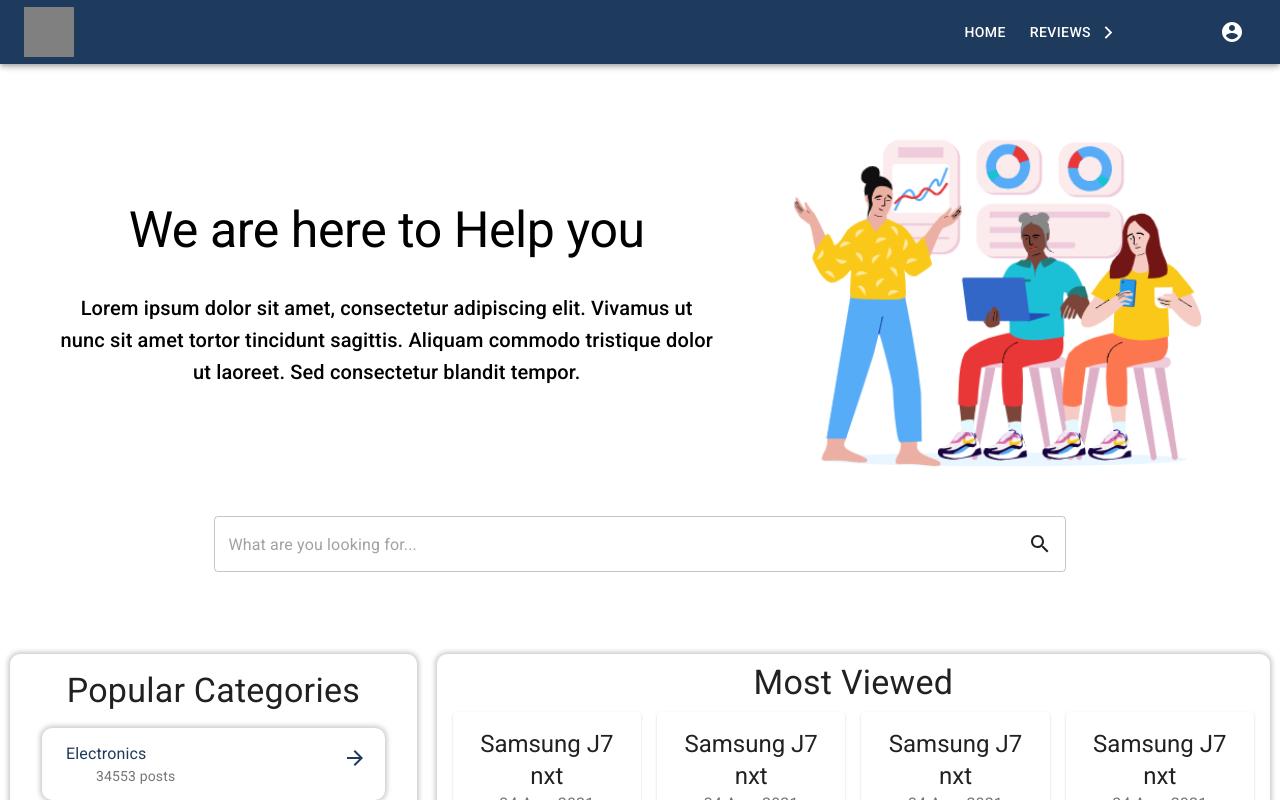
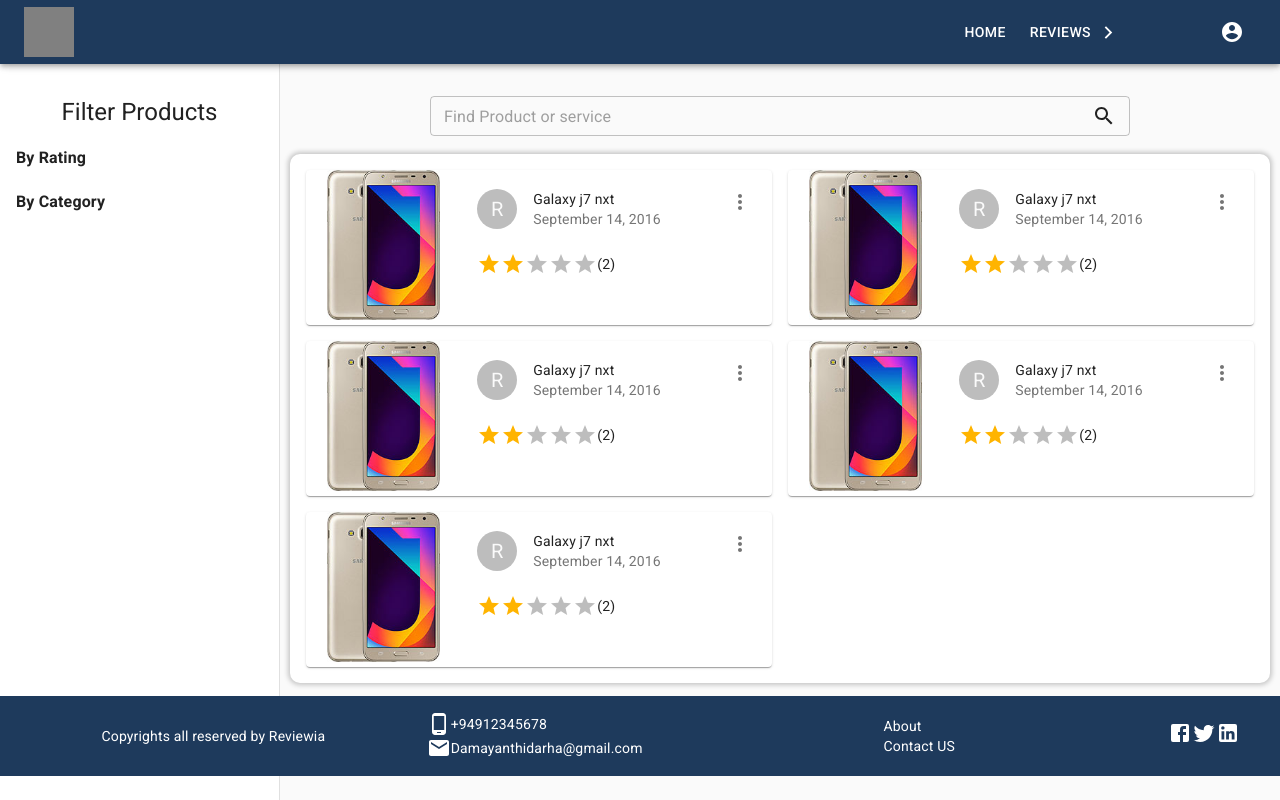
Before and after one commit to dev-stream-lk/reviewia, a React (Create React App) app: page / in a window 1280 px wide. Shown: the top 800 px of the page. Built offline with nearby package versions, Linux system fonts and the light colour scheme; the HTML template or start-up script is replaced by a standard one.

Commit message:
finished product list

```diff
--- a/src/App.js
+++ b/src/App.js
@@ -1,4 +1,4 @@
-import { createMuiTheme, ThemeProvider } from '@material-ui/core';
+import { createMuiTheme, CssBaseline, ThemeProvider } from '@material-ui/core';
 import './App.css';
 import UserForm from './pages/UserForm';
 
@@ -15,6 +15,7 @@
 function App() {
     return (
         <ThemeProvider theme={theme}>
+            <CssBaseline />
             <div className="App">
                 <UserForm/>
             </div>
--- a/src/components/Header.js
+++ b/src/components/Header.js
@@ -1,4 +1,4 @@
-import React, { useState } from "react";
+import React, { useState, useEffect } from "react";
 import {
   AppBar,
   IconButton,
@@ -81,6 +81,12 @@
             paddingTop:0,
             paddingBottom:0
         }
+    },
+    isMobileIcon:{
+      padding:20,
+      [ theme.breakpoints.up("md")]:{
+        display:"none"
+      }
     }
 }));
 
@@ -117,15 +123,18 @@
   );
 };
 
-export default function Header() {
+export default function Header(props) {
   const classes = useStyles();
   const theme = useTheme();
-  const isMobile = useMediaQuery(theme.breakpoints.down("xm"));
+  const {isMobile, handleIsMobile} = props;
   const [anchorEl, setAnchorEl] = React.useState(null);
   const open = Boolean(anchorEl);
 
   const [categoryAnchorEl, setCategoryAnchorEl] = useState(null);
   const openCategoty = Boolean(categoryAnchorEl);
+
+  useEffect(() => {
+  }, [handleIsMobile])
 
   const handleMenu = (event) => {
     setAnchorEl(event.currentTarget);
@@ -160,37 +169,20 @@
       <div className={classes.getHeaderPadding}></div>
       <AppBar className={classes.appBar} id="header">
         <Toolbar>
-          <div style={{ width: 50, height: 50, backgroundColor: "grey" }}></div>
-          <div className={classes.getPadding}></div>
-          {isMobile ? (
-            <>
+        <div className={classes.isMobileIcon}>
             <IconButton
               edge="start"
               color="inherit"
               aria-label="open drawer"
-                onClick={handleMenu}
+              onClick={() => handleIsMobile(true)}
               size="small"
             >
               <MenuIcon />
             </IconButton>
-              <Menu
-              autoFocus="false"
-                id="menu-appbar"
-                anchorEl={anchorEl}
-                anchorOrigin={{
-                  vertical: 100,
-                  horizontal: -100,
-                }}
-                keepMounted
-                open={open}
-                onClose={handleClose}
-              >
-                <MenuItem onClick={handleClose}>Profile</MenuItem>
-                <MenuItem onClick={handleClose}>My account</MenuItem>
-              </Menu>
-            </>
-          ) : (
-            <>
+          </div>
+          <div style={{ width: 50, height: 50, backgroundColor: "grey" }}></div>
+          <div className={classes.getPadding}></div>
+
           <div className={classes.navbar}>
             <Controls.ActionButton textColor="white">
               Home
@@ -229,8 +221,6 @@
           <IconButton color="inherit">
             <AccountCircle />
           </IconButton>
-            </>
-          )}
         </Toolbar>
       </AppBar>
     </>
--- a/src/components/basic/Checkbox.js
+++ b/src/components/basic/Checkbox.js
@@ -15,7 +15,7 @@
 export default function Checkbox(props) {
 
     const classes = useStyles();
-    const {name, label,value, onChange=(t) => {return}, className=null, ...others} = props;
+    const {name, label,value=false, onChange=(t) => {return}, className=null, ...others} = props;
 
     return (
         <FormControl className={className}>
--- a/src/pages/ProductList.js
+++ b/src/pages/ProductList.js
@@ -1,13 +1,16 @@
-import { Collapse, FormControlLabel, FormGroup, List, ListItem, Menu, MenuList, Typography } from '@material-ui/core';
+import { Avatar, CardContent, CardHeader, CardMedia, Collapse, FormControlLabel, FormGroup, IconButton, List, ListItem, Menu, MenuList, Typography } from '@material-ui/core';
 import { Drawer } from '@material-ui/core';
 import { MenuItem } from '@material-ui/core';
 import { Grid, makeStyles } from '@material-ui/core';
 import Rating from '@material-ui/lab/Rating';
-import React, { useState } from 'react';
+import React, { useState, useEffect } from 'react';
 import Controls from '../components/Controls';
 import Footer from '../components/Footer';
 import Header from '../components/Header';
 import { useForm ,Form } from '../components/useForm';
+import Phone from '../static/img/j7.jpg';
+import MoreVertIcon from '@material-ui/icons/MoreVert';
+import SearchIcon from '@material-ui/icons/Search';
 
 const drawerWidth = 280;
 
@@ -16,15 +19,22 @@
         minHeight: "50vh",
         marginTop: theme.spacing(5)
     },
-    filteringSection:{
-        width:300
-    },
     filterTypo:{
         width: "100%",
-        cursor:"pointer"
+        cursor:"pointer",
+        fontWeight:600
+    },
+    filterCollapse:{
+        marginLeft: theme.spacing(2)
+    },
+    filterCollapseInputGroup:{
+        paddingLeft: theme.spacing(2)
     },
     productListSection:{
-        width: `calc(100% - ${drawerWidth}px)`
+        width: "100%",
+        [ theme.breakpoints.up("md")]:{
+            width: `calc(100% - ${drawerWidth}px)`
+        }
     },
     filterForm:{
         padding:0
@@ -35,14 +45,41 @@
     },
     drawer: {
         width: drawerWidth,
-        flexShrink: 0
+        flexShrink: 0,
+        display:"none",
+        [ theme.breakpoints.up("md")]: {
+            display:"inherit"
+        }
       },
       drawerPaper: {
         paddingTop: theme.spacing(5),
         width: drawerWidth,
         marginTop: theme.mixins.toolbar.minHeight,
-        marginBottom: 100,
+        paddingBottom: 100,
       },
+      drawerPaperMobile: {
+        paddingTop: theme.spacing(5),
+        width: drawerWidth,
+        paddingBottom: 100,
+      },
+      productListcard: {
+        width: "100%"
+      },
+      productListItemImage:{
+        minHeight:80,
+        maxHeight:150
+      },
+      productListItemHeader:{
+          width: "100%",
+          textAlign: "left"
+      },
+      productListSearch:{
+          width: "90%",
+          marginBottom: theme.spacing(1),
+          [ theme.breakpoints.up("md")]:{
+              width: "70%"
+          }
+      }
 }));
 
 
@@ -51,12 +88,16 @@
     const classes = useStyles();
     const [handleCollapseByRating, setHandleCollapseByRating] = useState(false);
     const [byRating, setByRating] = useState(0);
+    const [categorySortBy, setCategorySortBy] = useState("higher");
     const [handleCollapseByCategory, setHandleCollapseByCategory] = useState(false);
     const [byCategory, setByCategory] = useState(0);
+    const [electronics, setElectronics] = useState(false);
+    const [vehicles, setVehicles] = useState(false);
+    const [others, setOthers] = useState(false);
 
     return (
         <List>
-            <ListItem disableRipple={false} className={classes.filterMenuItem}>
+            <ListItem className={classes.filterMenuItem}>
                 <Grid container>
                     <Typography variant="subtitle1" component="div" className={classes.filterTypo} onClick={() => setHandleCollapseByRating(!handleCollapseByRating)}>
                         By Rating
@@ -65,6 +106,7 @@
                 <Grid container>
                     <Collapse in={handleCollapseByRating} timeout="auto">
                         <Rating
+                            className={classes.filterCollapseInputGroup}
                             value={byRating}
                             name="byRating"
                             precision={0.25}
@@ -77,25 +119,37 @@
             </ListItem>
 
             {/* Start ByCategory */}
-            <ListItem disableRipple={false} className={classes.filterMenuItem}>
+            <ListItem className={classes.filterMenuItem}>
                 <Grid container>
                     <Typography variant="subtitle1" component="div" className={classes.filterTypo} onClick={() => setHandleCollapseByCategory(!handleCollapseByCategory)}>
                         By Category
                     </Typography>
                 </Grid>
                 <Grid container>
-                    <Collapse in={handleCollapseByCategory} timeout="auto">
-                    <FormGroup>
+                    <Collapse in={handleCollapseByCategory} className={classes.filterCollapse} timeout="auto">
+                    <Controls.RadioGroup
+                        name="byCaregorySort"
+                        label="Sort By"
+                        items={[{id:"lower",title:"Lower"},{id:'higher', title:"Higher"}]}
+                        value={categorySortBy}
+                        className={classes.filterCollapseInputGroup}
+                        onChange={ (e,value) => setCategorySortBy(value)}
+                    >
+                    </Controls.RadioGroup>
+                    <Typography variant="subtitle1" style={{color:"gray"}}>
+                        Select Category
+                    </Typography>
+                    <FormGroup className={classes.filterCollapseInputGroup}>
                         <FormControlLabel
-                            control={<Controls.Checkbox checked={false}  name="electronics" />}
+                            control={<Controls.Checkbox value={electronics} onChange={ () => setElectronics(!electronics)}  name="electronics" />}
                             label="Electronics"
                         />
                         <FormControlLabel
-                            control={<Controls.Checkbox checked={true}  name="vehicles" />}
+                            control={<Controls.Checkbox value={vehicles} onChange={ () => setVehicles(!vehicles)}  name="vehicles" />}
                             label="Vehicles"
                         />
                         <FormControlLabel
-                            control={<Controls.Checkbox checked={false}  name="others" />}
+                            control={<Controls.Checkbox value={others} onChange={ () => setOthers(!others)} name="others" />}
                             label="Others"
                         />
                         </FormGroup>
@@ -107,15 +161,77 @@
     )
 }
 
-
-export default function ProductList() {
+const ProductCard = (props) => {
 
     const classes = useStyles();
+    const [rating, setRating] = useState(props.rating | 2);
+
+    return (
+        <Controls.Card className={classes.productListcard}>
+            <Grid container>
+                <Grid item xs={4}>
+                    <CardMedia title="Samsung j7 nxt">
+                        <img src={Phone} className={classes.productListItemImage} />
+                    </CardMedia>
+                </Grid>
+                <Grid container item xs={8}>
+                    <Grid container>
+                        <CardHeader
+                            className={classes.productListItemHeader}
+                            avatar={
+                            <Avatar aria-label="recipe">
+                                R
+                            </Avatar>
+                            }
+                            action={
+                            <IconButton aria-label="settings">
+                                <MoreVertIcon />
+                            </IconButton>
+                            }
+                            title="Galaxy j7 nxt"
+                            subheader="September 14, 2016"
+                        />
+                    </Grid>
+                        <Grid container alignItems="center">
+                            <Rating
+                                className={classes.filterCollapseInputGroup}
+                                value={rating}
+                                name="byRating"
+                                precision={0.25}
+                                onChange={ (e,value) => setRating(value)}
+                                readOnly
+                            />
+                            ({rating})
+                        </Grid>
+                    <CardContent>
+                        <Grid item xs={12}>
+
+                        </Grid>
+                    </CardContent>
+                </Grid>
+            </Grid>
+        </Controls.Card>
+
+    )
+
+}
+
+
+export default function ProductList(props) {
+
+    const classes = useStyles();
+    const {isMobile, handleIsMobile} = props;
+    const [productSearch, setProductSearch] = useState("");
+
+    useEffect(() => {
+    }, [handleIsMobile])
 
     return (
         <>
-        <Header></Header>
+        <Header isMobile={isMobile} handleIsMobile={handleIsMobile}></Header>
+
             <Grid container className={`${classes.wrapper} content`}>
+                {/* Start Drawer */}
                 <Drawer
                     className={classes.drawer}
                     variant="permanent"
@@ -130,10 +246,52 @@
                         <FiltersMenu/>
                     </Form>
                 </Drawer>
+                {/* End Drawer */}
+
+                {/* Start Mobile Drawer */}
+                <Drawer
+                    className={classes.mobileDrawer}
+                    variant="temporary"
+                    classes={{
+                        paper: classes.drawerPaperMobile,
+                    }}
+                    open={isMobile}
+                    onClose={()=> handleIsMobile(false)}
+                >
+                    <Typography variant="h5" component="div">
+                        Filter Products
+                    </Typography>
+                    <Form className={classes.filterForm}>
+                        <FiltersMenu/>
+                    </Form>
+                </Drawer>
+
+                {/* End Mobile Drawer */}
+
+                {/* Start ProductList */}
+
                 <div className={classes.productListSection}>
+                    <Grid container justify="center">
+                        <Controls.Input
+                            endAdornment={<SearchIcon/>}
+                            className={classes.productListSearch}
+                            placeholder="Find Product or service"
+                            value={productSearch}
+                            onChange={ (e)=>setProductSearch(e.target.value)}
+                        >
+                        </Controls.Input>
+                    </Grid>
                     <Controls.Paper>
+                        <Grid container spacing={2}>
+                            { [1,2,3,4,5].map( (i,index) => (
+                                <Grid key={index} item xs={12} md={6}>
+                                    <ProductCard/>
+                                </Grid>
+                            ) ) }
+                        </Grid>
                     </Controls.Paper>
                 </div>
+                {/* End ProductList */}
             </Grid>
         <Footer></Footer>
         </>
--- a/src/pages/UserForm.js
+++ b/src/pages/UserForm.js
@@ -1,5 +1,5 @@
 import { Grid} from '@material-ui/core';
-import React from 'react';
+import React, {useState} from 'react';
 
 import Header from '../components/Header';
 import Login from './Login';
@@ -9,12 +9,19 @@
 import ProductList from './ProductList';
 
 export default function UserForm() {
+
+    const [isMobile, setIsMobile] = useState(false);
+
+    const handleIsMobile = (state) => {
+        setIsMobile(state);
+    }
+
     return (
         <Grid container>
                 {/* <Header></Header> */}
                 {/* <Login></Login> */}
-                <HomePage></HomePage>
-                {/* <ProductList></ProductList> */}
+                {/* <HomePage></HomePage> */}
+                <ProductList isMobile={isMobile} handleIsMobile={handleIsMobile} ></ProductList>
         </Grid>
 
     )
```
Lines whose indentation alone changed are shown as unchanged.
